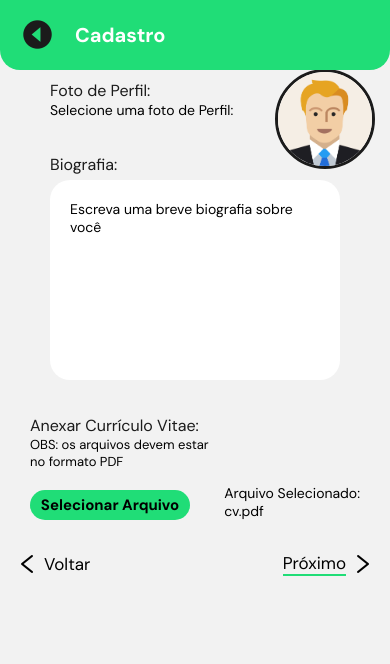
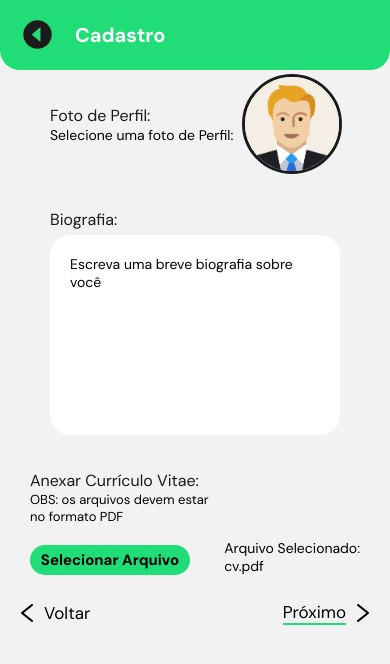
Before and after one commit to Vinidevkz/AppWorkUPTCC, a React Native app: screen /SignON3 in a window 390 px wide. Shown: the top 664 px of the page. Built offline with nearby package versions, Linux system fonts and the light colour scheme.

Commit message:
mudanças da tela de splash e cadastro

```diff
--- a/src/pages/initialPages/signin.js
+++ b/src/pages/initialPages/signin.js
@@ -48,7 +48,7 @@ export default function SignIN({navigation}) {
     <SafeAreaView style={styles.SafeAreaView}>
       <View style={styles.header}>
         <TouchableOpacity onPress={() => navigation.goBack()}>
-          <Ionicons name="caret-back-circle-sharp" size={35} color="#20dd77" />
+          <Ionicons name="caret-back-circle-sharp" size={35} color="#1b1b1b" />
         </TouchableOpacity>
         <Text style={[styles.DMSansBold, styles.titleHeader]}>Fazer Login</Text>
       </View>
@@ -97,7 +97,7 @@ export default function SignIN({navigation}) {
           </TouchableOpacity>
         </View>
       </View>
-      <StatusBar backgroundColor="white" barStyle="dark-content" />
+      <StatusBar backgroundColor="#20dd77" barStyle="dark-content" />
     </SafeAreaView>
   );
 }
--- a/src/pages/initialPages/signon3.js
+++ b/src/pages/initialPages/signon3.js
@@ -11,7 +11,6 @@ import {
 } from "react-native";
 
 import styles from "./styles/signon.js";
-import stylesProfile from "../../styles/profile.js";
 import Ionicons from "@expo/vector-icons/Ionicons";
 import AntDesign from "@expo/vector-icons/AntDesign";
 import FontAwesome6 from "@expo/vector-icons/FontAwesome6";
@@ -55,10 +54,10 @@ export default function SignON3({ navigation }) {
               Selecione uma foto de Perfil:{" "}
             </Text>
           </View>
-          <View style={stylesProfile.profileIconBox}>
+          <View style={styles.profileIconBox}>
             <Image
               source={require("../../../assets/icons/manicon.png")}
-              style={stylesProfile.icon}
+              style={styles.icon}
             />
           </View>
         </View>
@@ -110,7 +109,7 @@ export default function SignON3({ navigation }) {
           style={styles.nextButton}
           onPress={() => navigation.navigate("SignON3")}
         >
-          <Text style={[styles.DMSansRegular, styles.nextText]}>Próximo</Text>
+          <Text style={[styles.DMSansRegular, styles.nextText]} onPress={() => navigation.navigate('TabBar')}>Próximo</Text>
           <AntDesign name="right" size={24} color="black" />
         </TouchableOpacity>
       </View>
--- a/src/pages/initialPages/styles/signin.js
+++ b/src/pages/initialPages/styles/signin.js
@@ -22,26 +22,28 @@ const styles = StyleSheet.create({
   },
 
   header: {
-    backgroundColor: '#fff',
+    backgroundColor: '#20dd77',
     height: 70,
     maxHeight: 70,
     alignItems: 'center',
     paddingHorizontal: 20,
     gap: 20,
     flexDirection: 'row',
-    elevation: 10,
-    zIndex: 1
+    zIndex: 1,
+    borderBottomRightRadius: 20,
+    borderBottomLeftRadius: 20,
   },
 
   titleHeader: {
-    fontSize: 25
+    fontSize: 25,
+    color: '#fff'
   },
 
   loginCont: {
     padding: 20,
     gap: 20,
     justifyContent: 'center',
-    alignItems: 'center'
+    alignItems: 'center',
   },
 
   workuplogo: {
@@ -51,12 +53,7 @@ const styles = StyleSheet.create({
 
   title: {
     fontSize: 25,
-    alignSelf: 'flex-start'
-  },
-
-  body: {
-    gap: 15,
-    height: 400,
+    alignSelf: 'center'
   },
 
   inputCont: {
--- a/src/pages/initialPages/styles/signon.js
+++ b/src/pages/initialPages/styles/signon.js
@@ -43,7 +43,8 @@ const styles = StyleSheet.create({
   formCont: {
     width: '100%',
     paddingHorizontal: 50,
-    gap: 5
+    gap: 5,
+    justifyContent: 'space-between',
   },
 
   pdfCvCont:{
@@ -59,6 +60,25 @@ const styles = StyleSheet.create({
   formTitle: {
     fontSize: 16,
     color: '#1b1b1b'
+  },
+
+  profileIconBox: {
+    width: 100,
+    height: 100,
+    alignItems: 'center',
+    justifyContent: 'center',
+    overflow: 'hidden',
+    borderRadius: 50,
+    borderWidth: 3,
+    borderColor: '#1b1b1b',
+    backgroundColor: '#fff',
+    zIndex: 1,
+  },
+
+  icon: {
+    width: '100%',
+    height: 100,
+    resizeMode: 'cover',
   },
 
   inputCont: {
--- a/src/pages/initialPages/welcome.js
+++ b/src/pages/initialPages/welcome.js
@@ -69,7 +69,7 @@ function Welcome({ navigation }) {
         </View>
         <View style={styles.Bottom}>
           <TouchableOpacity
-          onPress={() => navigation.navigate('TabBar')}
+          onPress={() => navigation.navigate('SignIN')}
             style={[styles.button, styles.loginButton]}
           >
             <Text style={[styles.DMSansBold, styles.buttonText]}>Login</Text>
@@ -109,7 +109,7 @@ export default function App() {
             options={{ headerShown: false }}
           />
           <Stack.Screen
-            name="Fazer Login"
+            name="SignIN"
             component={SignIN}
             options={{ headerShown: false }}
           />
--- a/src/pages/routes/tabbar.js
+++ b/src/pages/routes/tabbar.js
@@ -33,8 +33,9 @@ export default function TabBar() {
         tabBarStyle: {
           backgroundColor: "#FFF", // Cor de fundo da TabBar
           paddingBottom: 5, // Ajusta o espaçamento
-          height: 50,
-          elevation: 40,
+          zIndex: 1,
+          height: 60,
+          elevation: 20,
           borderTopWidth: 0,
         },
         headerShown: false, // Remove o cabeçalho
--- a/src/styles/home.js
+++ b/src/styles/home.js
@@ -22,6 +22,7 @@ const styles = StyleSheet.create({
   navbar: {
     flexDirection: 'row',
     width: '100%',
+    height: 80,
     alignItems: 'center',
     justifyContent: 'space-between',
     gap: 20,
@@ -29,6 +30,8 @@ const styles = StyleSheet.create({
     paddingBottom: 10,
     paddingHorizontal: 25,
     backgroundColor: '#fff',
+    borderBottomRightRadius: 20,
+    borderBottomLeftRadius: 20,
     elevation: 10,
     zIndex: 1
   },
--- a/src/styles/notifications.js
+++ b/src/styles/notifications.js
@@ -30,8 +30,8 @@ const styles = StyleSheet.create({
     backgroundColor: '#fff',
     justifyContent: 'center',
     padding: 20,
-    borderBottomEndRadius: 10,
-    borderBottomLeftRadius: 10,
+    borderBottomEndRadius: 20,
+    borderBottomLeftRadius: 20,
     elevation: 10,
   },
 
--- a/src/styles/search.js
+++ b/src/styles/search.js
@@ -26,8 +26,8 @@ const styles = StyleSheet.create({
     backgroundColor: '#fff',
     justifyContent: 'center',
     padding: 20,
-    borderBottomEndRadius: 10,
-    borderBottomLeftRadius: 10,
+    borderBottomEndRadius: 20,
+    borderBottomLeftRadius: 20,
     elevation: 10,
   },
 
```
Also changed, not shown: assets/splash.png.
